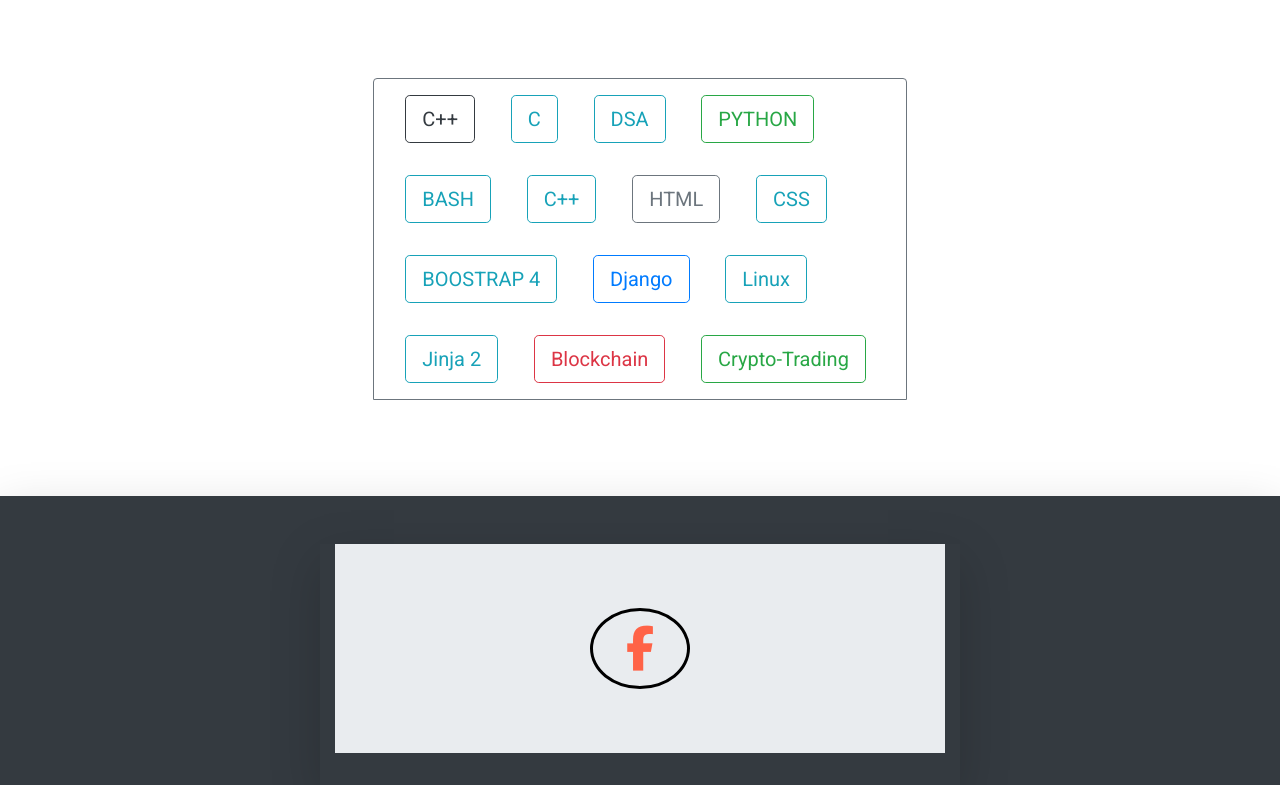
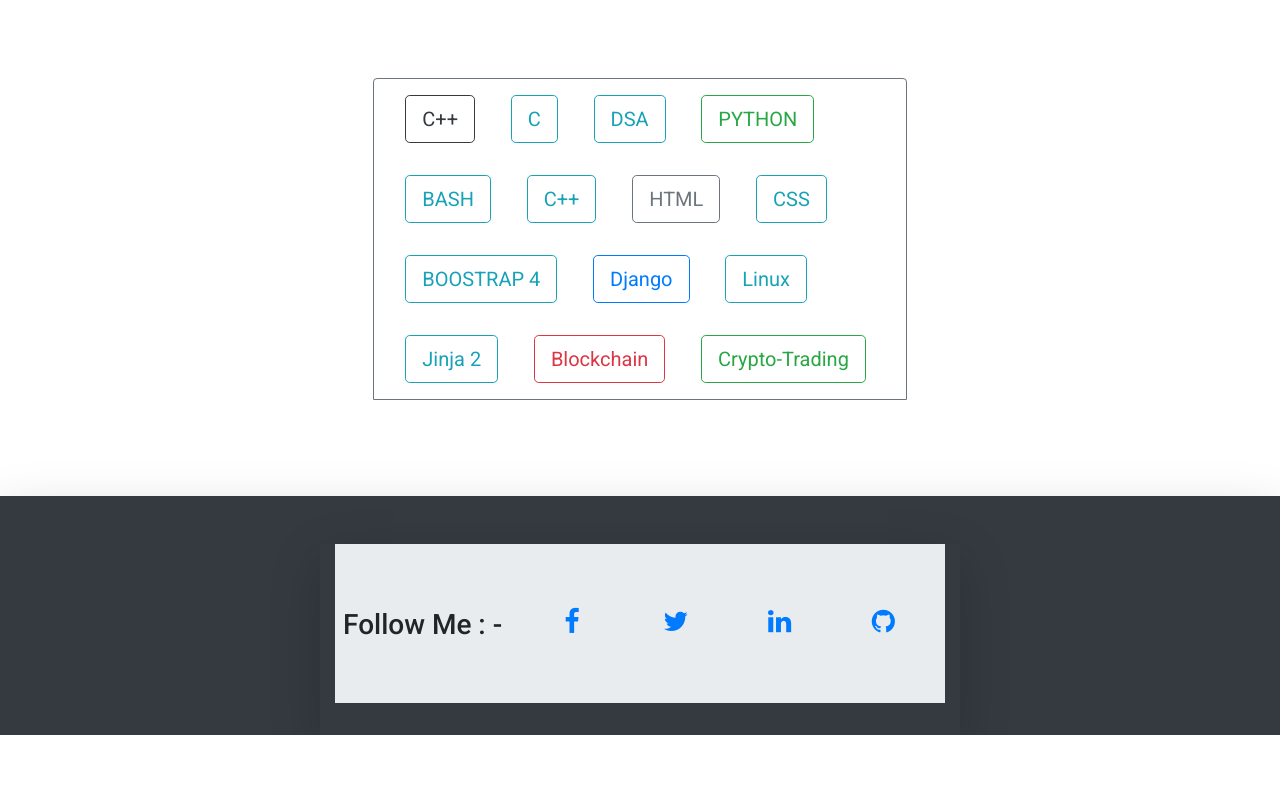
Before and after one commit to richeshgupta/Portfolio, a plain HTML site: page index.html in a window 1280 px wide. Shown: the part 4691-5476 px from the top of the page. After the commit the page ends 5426 px from the top, so only its background shows below. Drawn offline with nearby package versions, Linux system fonts and the light colour scheme.

Commit message:
added files

```diff
--- a/index.html
+++ b/index.html
@@ -4,7 +4,7 @@
         <title>
             Portfolio
         </title>
-        <script src="https://use.fontawesome.com/f8bf2509b3.js"></script>
+        <link rel="stylesheet" href="https://stackpath.bootstrapcdn.com/font-awesome/4.7.0/css/font-awesome.min.css" />
         <!-- bootstrap CDN-->
         <link rel="stylesheet" href="https://stackpath.bootstrapcdn.com/bootstrap/4.3.1/css/bootstrap.min.css">
         <script src="https://code.jquery.com/jquery-3.3.1.slim.min.js"></script>
@@ -295,7 +295,11 @@
                 <div class="row w-50 h-25 mt-5 mx-auto shadow-lg" id="project">
                     <div class="col-md-12">
                                 <div class="jumbotron jumbotron-fluid text-center">
+                                    <h3 class="display-6 float-left mx-2">Follow Me : -</h3>
                                     <a href="https://facebook.com/richeshrocks" target="_parent" class="fa fa-facebook"></a>
+                                    <a href="https://twitter.com/Rgrichesh" target="_parent" class="fa fa-twitter"></a>
+                                    <a href="https://linkedin.com/in/richeshgupta" target="_parent" class="fa fa-linkedin"></a>
+                                    <a href="https://github.com/richeshgupta" target="_parent" class="fa fa-github"></a>
                                 </div>
                     </div>
                 </div>
--- a/style.css
+++ b/style.css
@@ -33,19 +33,10 @@ body {
                 scroll-behavior: smooth;
             }
             .fa{
-                border: 2px solid black;
-                border-radius:100%;
-                padding: 15px;
-            }
-            .fa-facebook{
-                font-size: 300%;
-                border:3px solid black;
+                /* padding: 15px; */
+                font-size: 180%;
                 height:70%;
                 text-decoration: none;
-                color:tomato;
+
                 width: 100px;
-                      }
-            .fa-facebook:hover{
-                border:3px dotted black;
-                transition:border 2s;
             }
```
